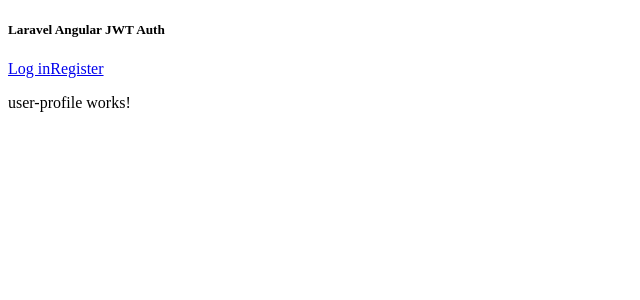
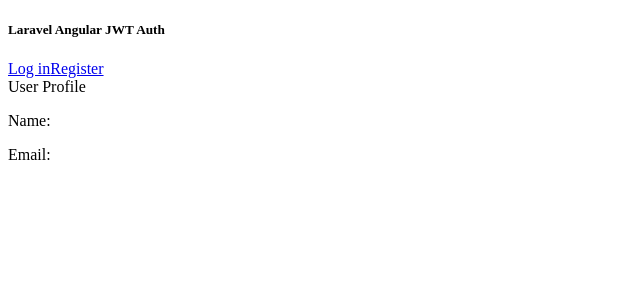
Before and after one commit to davidbarbosa23/Wunderman-Thompson, an Angular app in the folder client/: page /profile in a window 1280 px wide. Shown: the top 300 px of the page, without its empty margins (0-640 px from the left). Built offline with nearby package versions, Linux system fonts and the light colour scheme; no server answers.

Commit message:
NG User profile component

```diff
--- a/client/src/app/components/user-profile/user-profile.component.html
+++ b/client/src/app/components/user-profile/user-profile.component.html
@@ -1 +1,11 @@
-<p>user-profile works!</p>
+<div class="container">
+  <div class="card inner-main">
+    <div class="card-header">
+      User Profile
+    </div>
+    <div class="card-body">
+      <p class="card-text">Name: <strong>{{UserProfile?.name}}</strong></p>
+      <p class="card-text">Email: <strong>{{UserProfile?.email}}</strong></p>
+    </div>
+  </div>
+</div>
--- a/client/src/app/components/user-profile/user-profile.component.ts
+++ b/client/src/app/components/user-profile/user-profile.component.ts
@@ -1,15 +1,25 @@
 import { Component, OnInit } from '@angular/core';
+import { AuthService } from './../../shared/auth.service';
+
+// User interface
+export class User {
+  name: String;
+  email: String;
+}
 
 @Component({
   selector: 'app-user-profile',
   templateUrl: './user-profile.component.html',
-  styleUrls: ['./user-profile.component.scss']
+  styleUrls: ['./user-profile.component.scss'],
 })
 export class UserProfileComponent implements OnInit {
+  UserProfile: User;
 
-  constructor() { }
-
-  ngOnInit(): void {
+  constructor(public authService: AuthService) {
+    this.authService.profileUser().subscribe((data: any) => {
+      this.UserProfile = data;
+    });
   }
 
+  ngOnInit() {}
 }
```
